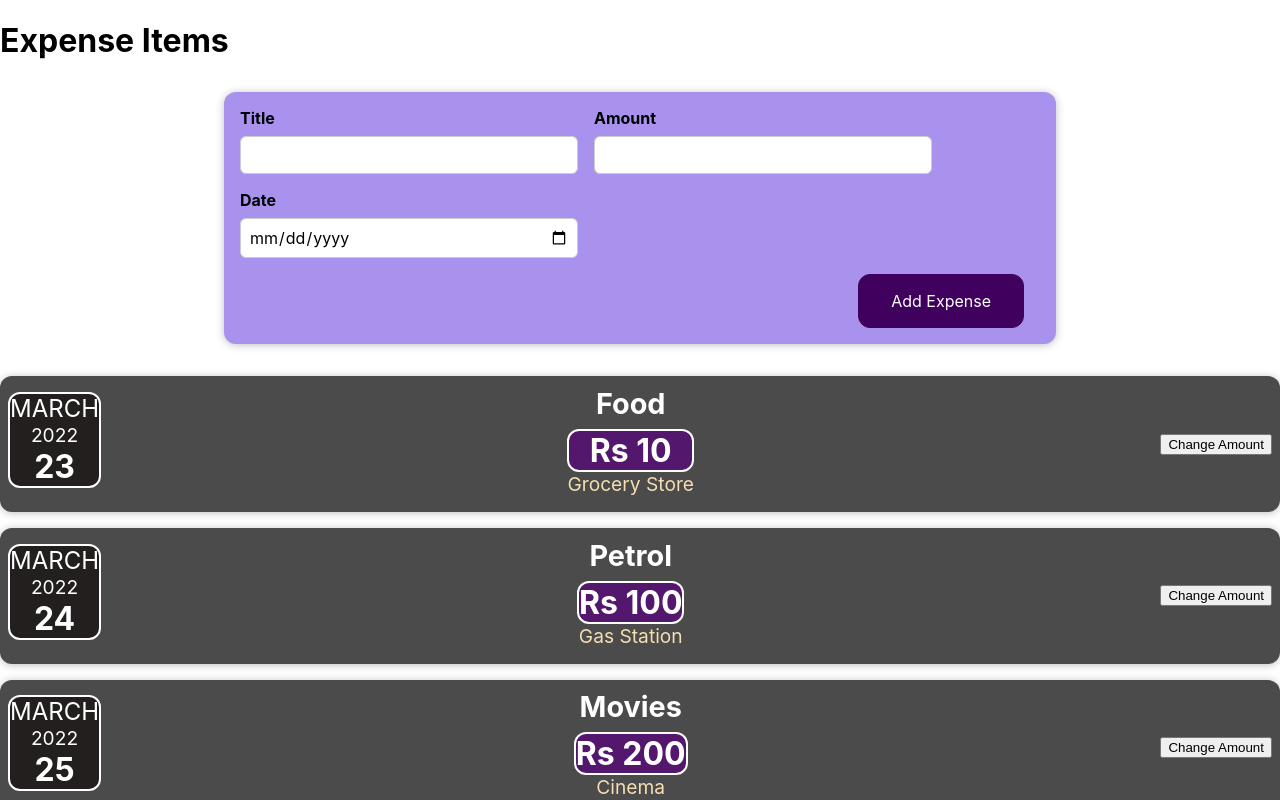
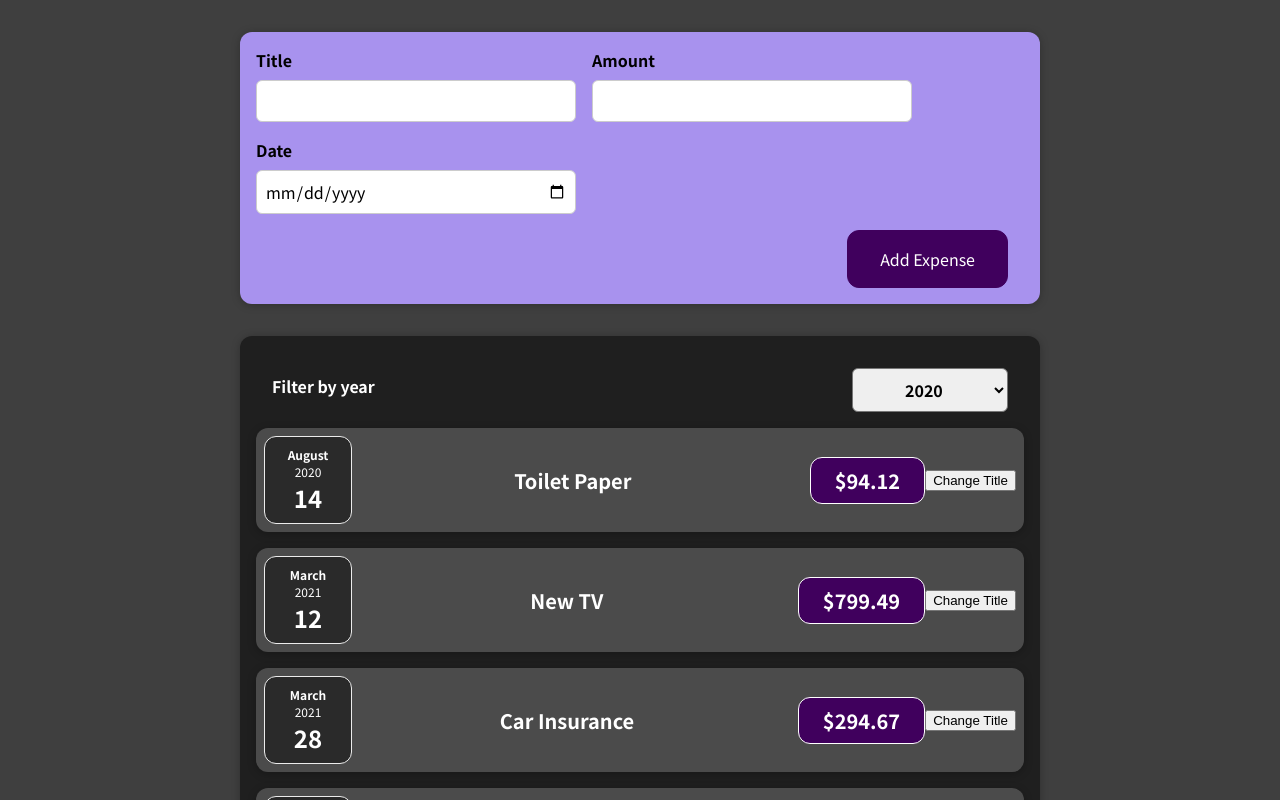
Before and after one commit to Amitadhikari52/React-complete-guide, a React (Create React App) app: page / in a window 1280 px wide. Shown: the top 800 px of the page. Built offline with nearby package versions, Linux system fonts and the light colour scheme.

Commit message:
Adding filter which doesnt work in expense tracker

```diff
--- a/src/App.js
+++ b/src/App.js
@@ -1,25 +1,47 @@
 import React from 'react';
-import ExpenseItem from "./components/Expenses/ExpenseItem";
+
 import NewExpense from './components/NewExpense/NewExpense';
+import Expenses from './components/Expenses/Expenses';
 
 const App = () => {
   const expenses = [
-    { expenseTitle: 'Food', expenseAmount: 10, locationOfExpenditure: 'Grocery Store', expenseDate: new Date(2022, 2, 23) },
-    { expenseTitle: 'Petrol', expenseAmount: 100, locationOfExpenditure: 'Gas Station', expenseDate: new Date(2022, 2, 24) },
-    { expenseTitle: 'Movies', expenseAmount: 200, locationOfExpenditure: 'Cinema', expenseDate: new Date(2022, 2, 25) }
+    {
+      id: 'e1',
+      title: 'Toilet Paper',
+      amount: 94.12,
+      date: new Date(2020, 7, 14),
+    },
+    { id: 'e2', title: 'New TV', amount: 799.49, date: new Date(2021, 2, 12) },
+    {
+      id: 'e3',
+      title: 'Car Insurance',
+      amount: 294.67,
+      date: new Date(2021, 2, 28),
+    },
+    {
+      id: 'e4',
+      title: 'New Desk (Wooden)',
+      amount: 450,
+      date: new Date(2021, 5, 12),
+    },
   ];
 
   const addExpenseHandler = expense => {
     console.log('In App.js');
     console.log(expense);
-  }
+  };
+
+  // return React.createElement(
+  //   'div',
+  //   {},
+  //   React.createElement('h2', {}, "Let's get started!"),
+  //   React.createElement(Expenses, { items: expenses })
+  // );
+
   return (
     <div>
-      <h1>Expense Items</h1>
       <NewExpense onAddExpense={addExpenseHandler} />
-      {expenses.map((expense, index) => (
-        <ExpenseItem key={index} {...expense} />
-      ))}
+      <Expenses items={expenses} />
     </div>
   );
 }
--- a/src/components/Expenses/ExpenseDate.css
+++ b/src/components/Expenses/ExpenseDate.css
@@ -1,26 +1,26 @@
-/* ExpenseDate.css */
-
 .expense-date {
-  text-align: center;
-  margin-bottom: 0.5rem;
-  border: 2px solid #fff;
+  display: flex;
+  flex-direction: column;
+  width: 5.5rem;
+  height: 5.5rem;
+  border: 1px solid #ececec;
+  background-color: #2a2a2a;
+  color: white;
   border-radius: 12px;
-  background-color: rgb(36, 31, 31);
+  align-items: center;
+  justify-content: center;
 }
 
 .expense-date__month {
-  text-transform: uppercase;
-  font-size: 1.5rem;
-  color: white;
+  font-size: 0.75rem;
+  font-weight: bold;
+}
+
+.expense-date__year {
+  font-size: 0.75rem;
 }
 
 .expense-date__day {
-  font-size: 2rem;
+  font-size: 1.5rem;
   font-weight: bold;
-  color: white;
 }
-
-.expense-date__year {
-  font-size: 1.2rem;
-  color: white;
-}
--- a/src/components/Expenses/ExpenseDetails.css
+++ /dev/null
@@ -1,26 +0,0 @@
-/* ExpenseDetails.css */
-
-.expense-details {
-  text-align: center;
-  margin-bottom: 0.5rem;
-}
-
-.expense-details h2 {
-  font-size: 1.8rem;
-  color: white;
-  margin-bottom: 0.5rem;
-}
-
-.expense-amount {
-  font-weight: bold;
-  font-size: 2rem;
-  color: white;
-  border: 2px solid #fff;
-  border-radius: 12px;
-  background-color: #53176e;
-}
-
-.expense-location {
-  color: wheat;
-  font-size: 1.2rem;
-}
--- a/src/components/Expenses/ExpenseDetails.js
+++ /dev/null
@@ -1,14 +0,0 @@
-import React from 'react';
-import './ExpenseDetails.css';
-
-const ExpenseDetails = (props) => {
-  return (
-    <div className="expense-details">
-      <h2>{props.title}</h2>
-      <div className="expense-amount">Rs {props.amount}</div>
-      <div className="expense-location">{props.location}</div>
-    </div>
-  );
-}
-
-export default ExpenseDetails;
--- a/src/components/Expenses/ExpenseItem.js
+++ b/src/components/Expenses/ExpenseItem.js
@@ -1,25 +1,27 @@
 import React, { useState } from 'react';
-import './ExpenseItem.css';
+
 import ExpenseDate from './ExpenseDate';
 import Card from '../UI/Card';
-import ExpenseDetails from './ExpenseDetails';
+import './ExpenseItem.css';
 
 const ExpenseItem = (props) => {
-  const [amount, setAmount] = useState(props.expenseAmount);
+  // function clickHandler() {}
+  const [title, setTitle] = useState(props.title);
+  console.log('ExpenseItem evaluated by React');
 
-  const updateAmountHandler = () => {
-    setAmount(100); // Change the amount to 100$
+  const clickHandler = () => {
+    setTitle('Updated!');
+    console.log(title);
   };
 
   return (
     <Card className='expense-item'>
-      <ExpenseDate date={props.expenseDate} />
-      <ExpenseDetails
-        amount={amount}
-        location={props.locationOfExpenditure}
-        title={props.expenseTitle}
-      />
-      <button onClick={updateAmountHandler}>Change Amount</button>
+      <ExpenseDate date={props.date} />
+      <div className='expense-item__description'>
+        <h2>{title}</h2>
+        <div className='expense-item__price'>${props.amount}</div>
+      </div>
+      <button onClick={clickHandler}>Change Title</button>
     </Card>
   );
 }
--- /dev/null
+++ b/src/components/Expenses/Expenses.css
@@ -0,0 +1,7 @@
+.expenses {
+  padding: 1rem;
+  background-color: rgb(31, 31, 31);
+  margin: 2rem auto;
+  width: 50rem;
+  max-width: 95%;
+}
--- /dev/null
+++ b/src/components/Expenses/Expenses.js
@@ -0,0 +1,44 @@
+import React, { useState } from 'react';
+
+import ExpenseItem from './ExpenseItem';
+import Card from '../UI/Card';
+import ExpensesFilter from './ExpensesFilter';
+import './Expenses.css';
+
+const Expenses = (props) => {
+  const [filteredYear, setFilteredYear] = useState('2020');
+
+  const filterChangeHandler = selectedYear => {
+    setFilteredYear(selectedYear);
+  };
+
+  return (
+    <div>
+      <Card className='expenses'>
+        <ExpensesFilter selected={filteredYear} onChangeFilter={filterChangeHandler} />
+        <ExpenseItem
+          title={props.items[0].title}
+          amount={props.items[0].amount}
+          date={props.items[0].date}
+        />
+        <ExpenseItem
+          title={props.items[1].title}
+          amount={props.items[1].amount}
+          date={props.items[1].date}
+        />
+        <ExpenseItem
+          title={props.items[2].title}
+          amount={props.items[2].amount}
+          date={props.items[2].date}
+        />
+        <ExpenseItem
+          title={props.items[3].title}
+          amount={props.items[3].amount}
+          date={props.items[3].date}
+        />
+      </Card>
+    </div>
+  );
+};
+
+export default Expenses;
--- /dev/null
+++ b/src/components/Expenses/ExpensesFilter.css
@@ -0,0 +1,24 @@
+.expenses-filter {
+  color: white;
+  padding: 0 1rem;
+}
+
+.expenses-filter__control {
+  display: flex;
+  width: 100%;
+  align-items: center;
+  justify-content: space-between;
+  margin: 1rem 0;
+}
+
+.expenses-filter label {
+  font-weight: bold;
+  margin-bottom: 0.5rem;
+}
+
+.expenses-filter select {
+  font: inherit;
+  padding: 0.5rem 3rem;
+  font-weight: bold;
+  border-radius: 6px;
+}
--- /dev/null
+++ b/src/components/Expenses/ExpensesFilter.js
@@ -0,0 +1,25 @@
+import React from 'react';
+
+import './ExpensesFilter.css';
+
+const ExpensesFilter = (props) => {
+  const dropdownChangeHandler = (event) => {
+    props.onChangeFilter(event.target.value);
+  };
+
+  return (
+    <div className='expenses-filter'>
+      <div className='expenses-filter__control'>
+        <label>Filter by year</label>
+        <select value={props.selected} onChange={dropdownChangeHandler}>
+          <option value='2022'>2022</option>
+          <option value='2021'>2021</option>
+          <option value='2020'>2020</option>
+          <option value='2019'>2019</option>
+        </select>
+      </div>
+    </div>
+  );
+};
+
+export default ExpensesFilter;
--- a/src/index.css
+++ b/src/index.css
@@ -1,13 +1,14 @@
+@import url('https://fonts.googleapis.com/css2?family=Noto+Sans+JP:wght@400;700&display=swap');
+
+* {
+  box-sizing: border-box;
+}
+
+html {
+  font-family: 'Noto Sans JP', sans-serif;
+}
+
 body {
   margin: 0;
-  font-family: -apple-system, BlinkMacSystemFont, 'Segoe UI', 'Roboto', 'Oxygen',
-    'Ubuntu', 'Cantarell', 'Fira Sans', 'Droid Sans', 'Helvetica Neue',
-    sans-serif;
-  -webkit-font-smoothing: antialiased;
-  -moz-osx-font-smoothing: grayscale;
+  background-color: #3f3f3f;
 }
-
-code {
-  font-family: source-code-pro, Menlo, Monaco, Consolas, 'Courier New',
-    monospace;
-}
```
Also changed, not shown: src/components/Expenses/ExpenseDate.js (+10 -9 lines).
